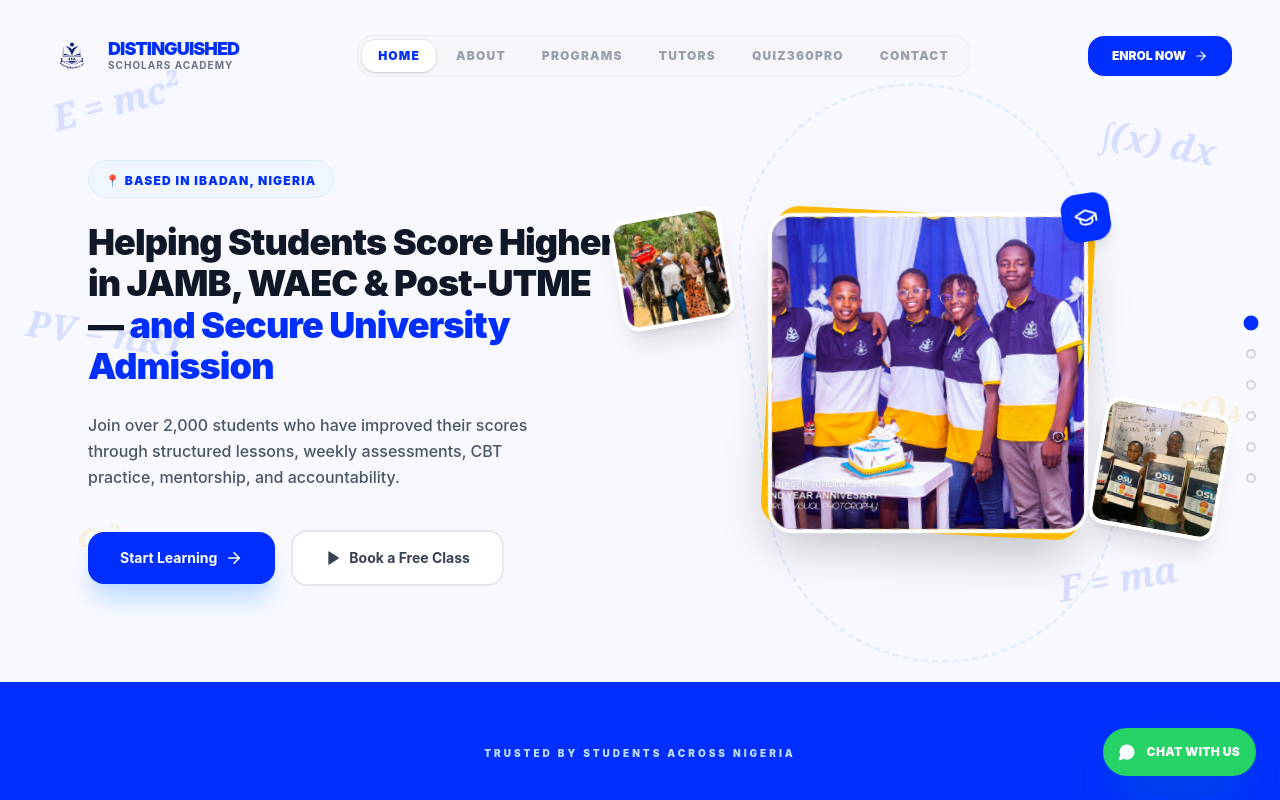
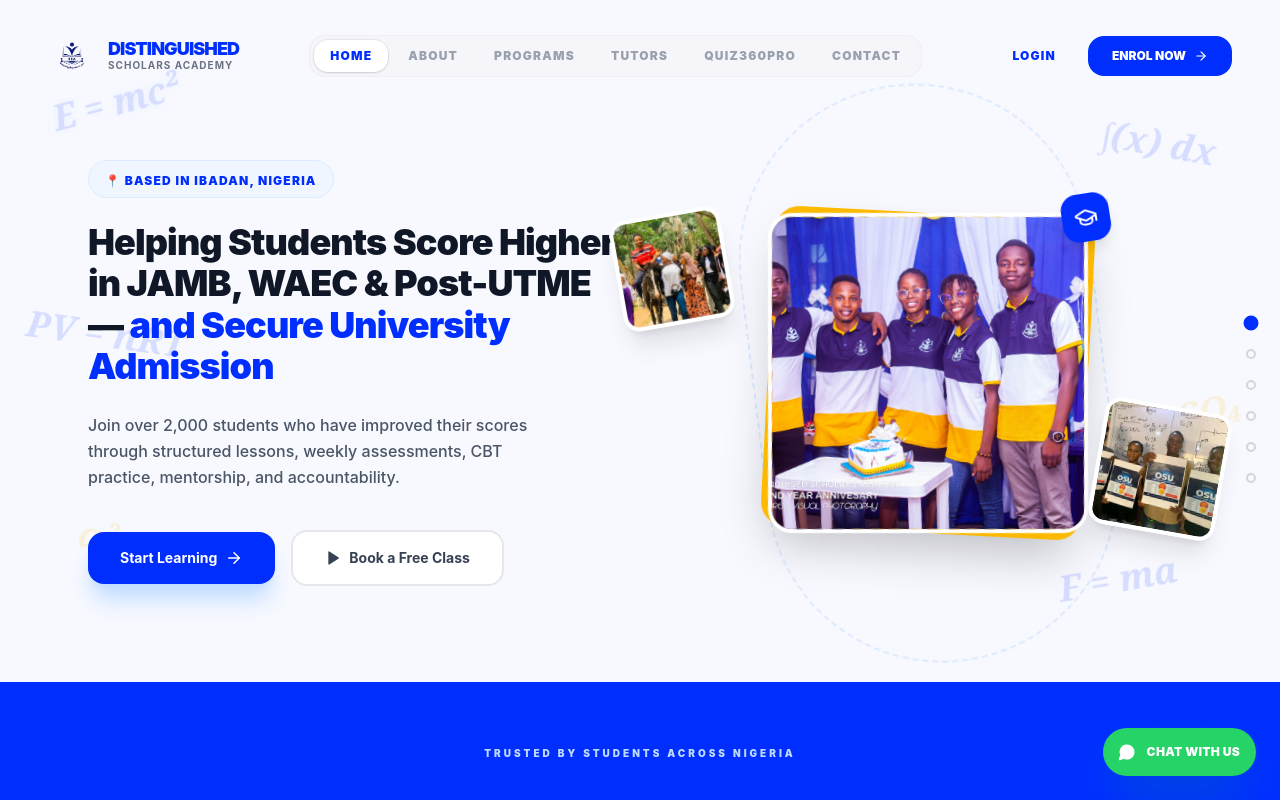
Before and after one commit to Bee-code-tech/distingushed-scholars-academy, a Next.js app: page / in a window 1280 px wide. Shown: the top 800 px of the page. Built offline with nearby package versions, Linux system fonts and the light colour scheme; grey boxes are pictures that could not be loaded.

Commit message:
Add Login link to header (desktop + mobile) -> /auth/signin
Returning students/tutors had no sign-in entry in the nav (only Enrol Now ->
signup); the only 'login' was the footer's admin-portal link. Add a clear
Login button to the desktop header and the mobile menu pointing at the student
sign-in.

```diff
--- a/src/components/ui/Header.tsx
+++ b/src/components/ui/Header.tsx
@@ -149,7 +149,13 @@
               ))}
             </nav>
 
-            <div className='flex items-center gap-4'>
+            <div className='flex items-center gap-2 md:gap-3'>
+              <Link
+                href='/auth/signin'
+                className='hidden md:flex items-center px-5 py-3 rounded-2xl font-black text-xs uppercase tracking-widest text-[#002EFF] hover:bg-blue-50 transition-all active:scale-95'
+              >
+                Login
+              </Link>
               <Link
                 href='/auth/signup'
                 className='hidden md:flex items-center gap-2 px-6 py-3 bg-[#002EFF] text-white rounded-2xl font-black text-xs uppercase hover:bg-blue-600 transition-all active:scale-95 group'
@@ -285,6 +291,13 @@
                     </p>
                   </div>
                   <Link
+                    href='/auth/signin'
+                    onClick={() => setOpen(false)}
+                    className='w-full mb-3 py-4 bg-white border-2 border-[#002EFF]/20 text-[#002EFF] rounded-2xl font-black uppercase tracking-widest text-[11px] text-center flex items-center justify-center gap-2 hover:bg-blue-50 active:scale-95 transition-all'
+                  >
+                    Login <ArrowRight size={16} />
+                  </Link>
+                  <Link
                     href='/auth/signup'
                     onClick={() => setOpen(false)}
                     className='w-full py-4 bg-[#FCB900] text-black rounded-2xl font-black uppercase tracking-widest text-[11px] text-center flex items-center justify-center gap-2 shadow-lg hover:brightness-105 active:scale-95 transition-all'
```
